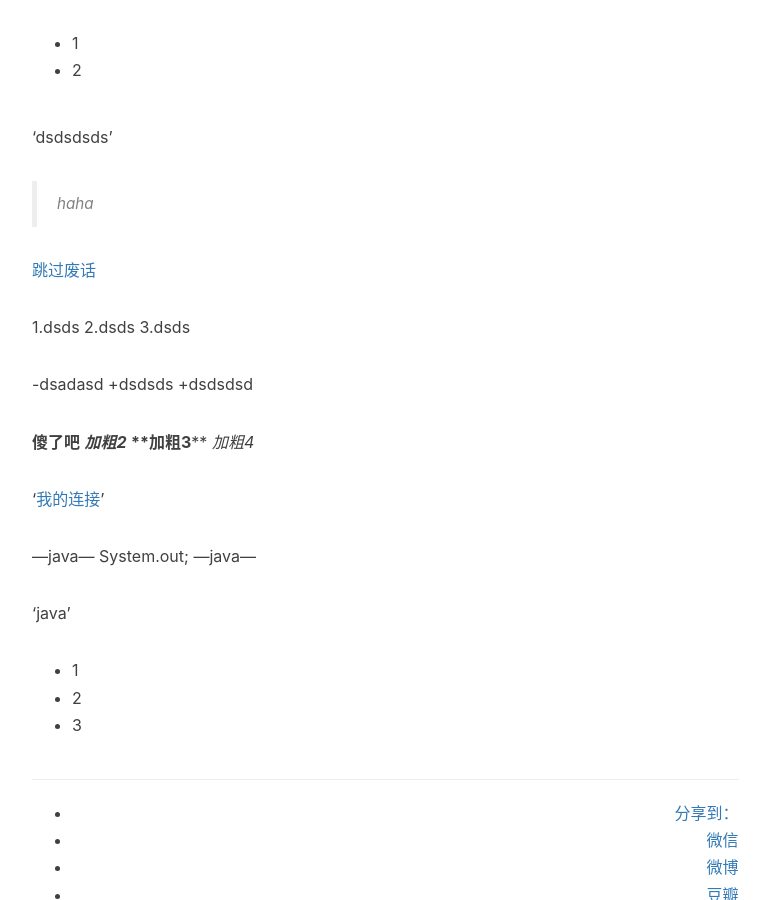
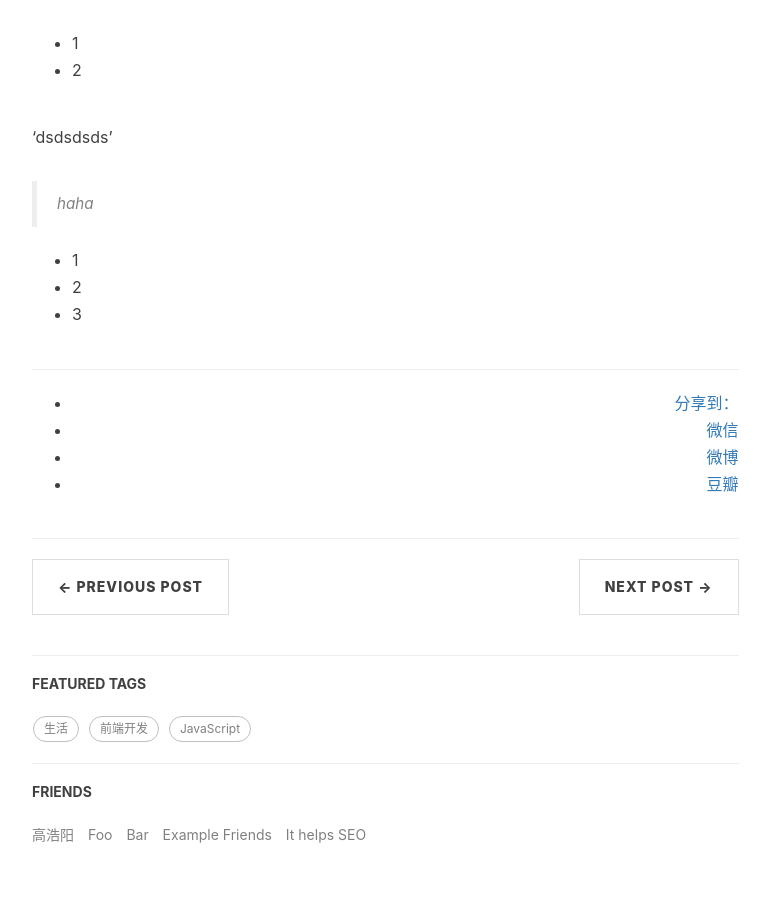
Before and after one commit to tangculijier/tangculijier.github.io, a Jekyll site: the page built from _posts/2016-04-28-my-ha.markdown, in a window 1280 px wide and 900 px high, scrolled down 600 px. Shown: the whole window, without its empty margins (233-1003 px from the left). Built offline with Jekyll 4.4.1, drawn with Linux system fonts in a browser that asks for light colours; nearby versions of some CDN libraries; comment, search, counter and statistics services are not loaded.

Commit message:
change artile

```diff
--- a/_includes/head.html
+++ b/_includes/head.html
@@ -22,11 +22,8 @@
 
     <!-- Custom Fonts -->
     <!-- <link href="http://maxcdn.bootstrapcdn.com/font-awesome/4.3.0/css/font-awesome.min.css" rel="stylesheet" type="text/css"> -->
-
     <!-- Hux change font-awesome CDN to qiniu -->
-
-   <link href="http://cdn.staticfile.org/font-awesome/4.2.0/css/font-awesome.min.css" rel="stylesheet" type="text/css">
-	<!--<link rel="stylesheet" href="{{ "/css/fontawesome.min.css" | prepend: site.baseurl }}">-->
+    <link href="http://cdn.staticfile.org/font-awesome/4.2.0/css/font-awesome.min.css" rel="stylesheet" type="text/css">
 
 
     <!-- Hux Delete, sad but pending in China
--- a/_posts/2016-04-28-my-ha.markdown
+++ b/_posts/2016-04-28-my-ha.markdown
@@ -16,31 +17,6 @@ tags:
 
 >haha
 
-[跳过废话](#build)
-
-1.dsds
-2.dsds
-3.dsds
-
--dsadasd
-+dsdsds
-+dsdsdsd
-
-**傻了吧**
-***加粗2***
-****加粗3****
-*加粗4*
-
-<p id = "build"></p>
-
-'[我的连接](http://www.baidu.com)'
-
-
----java---
-System.out;
----java---
-
-'java'
 
 * 1
 * 2
```
Also changed, not shown: other parts of _posts/2016-04-28-my-ha.markdown (+2 -1 lines).
